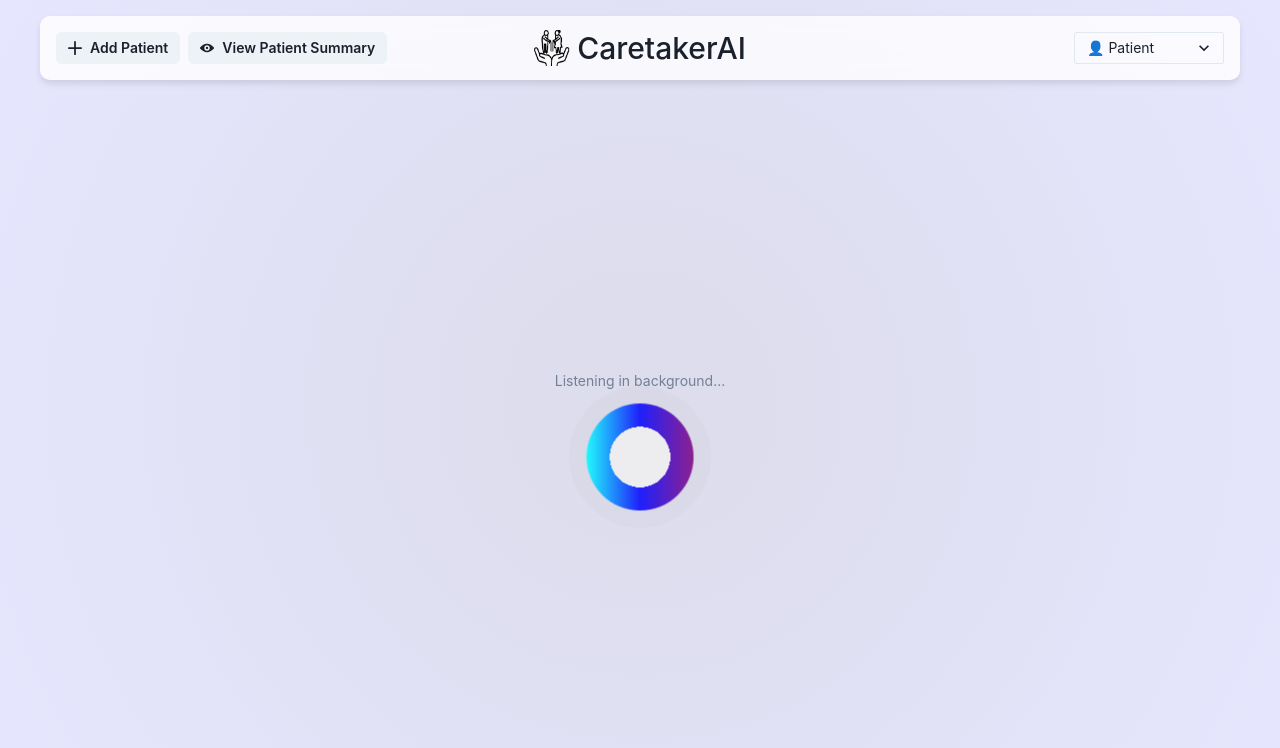
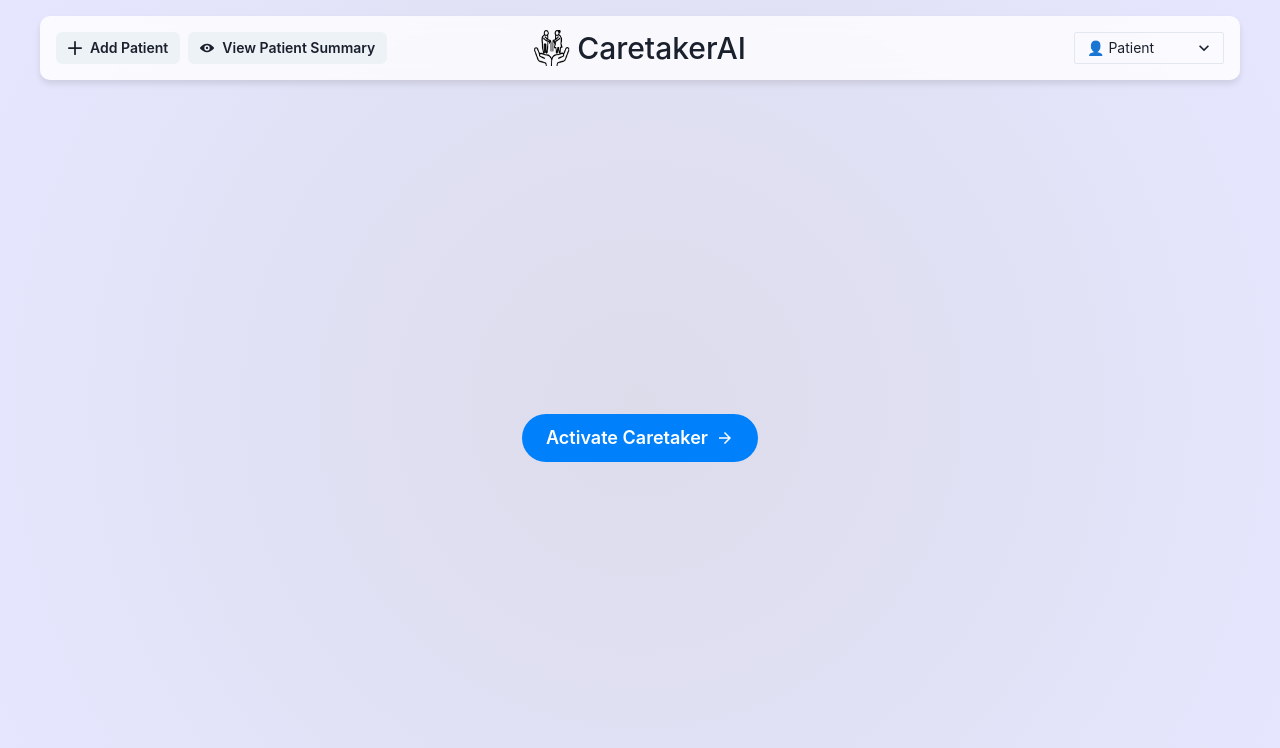
Before and after one commit to aadityayadav/CaretakerAI, a Next.js app in the folder frontend/: page /patient/1 in a window 1280 px wide. Shown: the top 748 px of the page. Built offline with nearby package versions, Linux system fonts and the light colour scheme; what @chakra-ui/next-js would draw is missing.

Commit message:
autoplay works

```diff
--- a/frontend/app/patient/[patientId]/page.tsx
+++ b/frontend/app/patient/[patientId]/page.tsx
@@ -6,6 +6,7 @@ import SpeechRecognition, {
 } from "react-speech-recognition";
 import { keyframes } from "@emotion/react";
 import { use } from "react";
+import { ArrowForwardIcon } from "@chakra-ui/icons";
 
 const pulse = keyframes`
   0% { transform: scale(1); opacity: 1; }
@@ -42,6 +43,7 @@ export default function PatientPage({
   );
   const [audioUrl, setAudioUrl] = useState<string | null>(null);
   const audioRef = useRef<HTMLAudioElement | null>(null);
+  const [isActivated, setIsActivated] = useState(false);
 
   const playAudioResponse = async (text: string) => {
     try {
@@ -85,13 +87,16 @@ export default function PatientPage({
 
   useEffect(() => {
     setIsMounted(true);
-    SpeechRecognition.startListening();
-
     return () => {
       SpeechRecognition.stopListening();
       resetTranscript();
     };
   }, []);
+
+  const handleActivate = () => {
+    setIsActivated(true);
+    SpeechRecognition.startListening();
+  };
 
   useEffect(() => {
     if (
@@ -189,6 +194,20 @@ export default function PatientPage({
       justifyContent="center"
     >
       <Flex direction="column" align="center" justify="center" gap={4}>
+        {!isActivated ? (
+          <Button
+            bg="#0081FB"
+            color="white"
+            _hover={{ bg: "#006ee0" }}
+            size="lg"
+            onClick={handleActivate}
+            mb={4}
+            borderRadius="full"
+            rightIcon={<ArrowForwardIcon />}
+          >
+            Activate Caretaker
+          </Button>
+        ) : (
           <Box
             display="flex"
             flexDirection="column"
@@ -227,6 +246,7 @@ export default function PatientPage({
             </Box>
             <Text mt={4}>{transcript}</Text>
           </Box>
+        )}
 
         {audioUrl && (
           <Box mt={4} width="300px">
```
Lines whose indentation alone changed are shown as unchanged.
